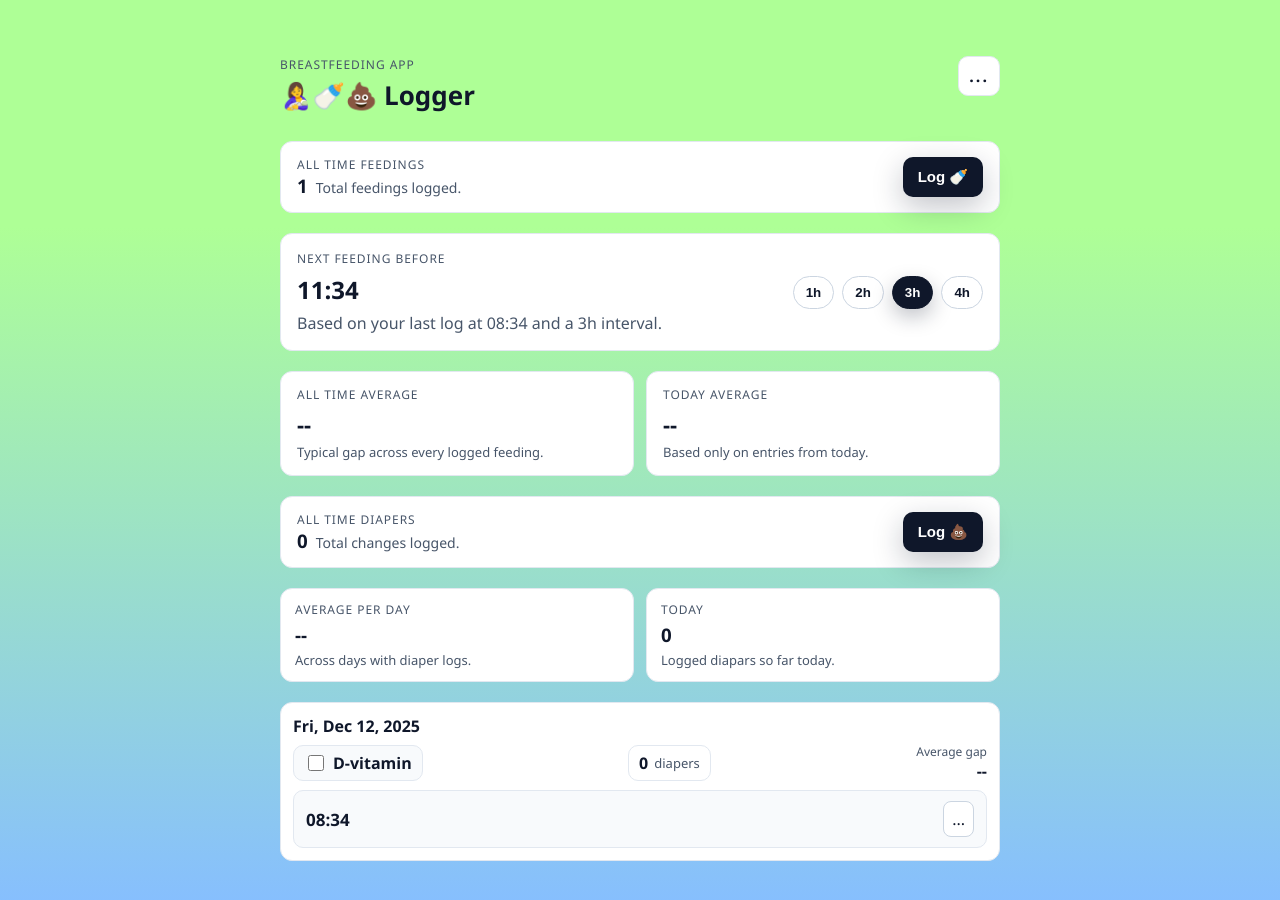
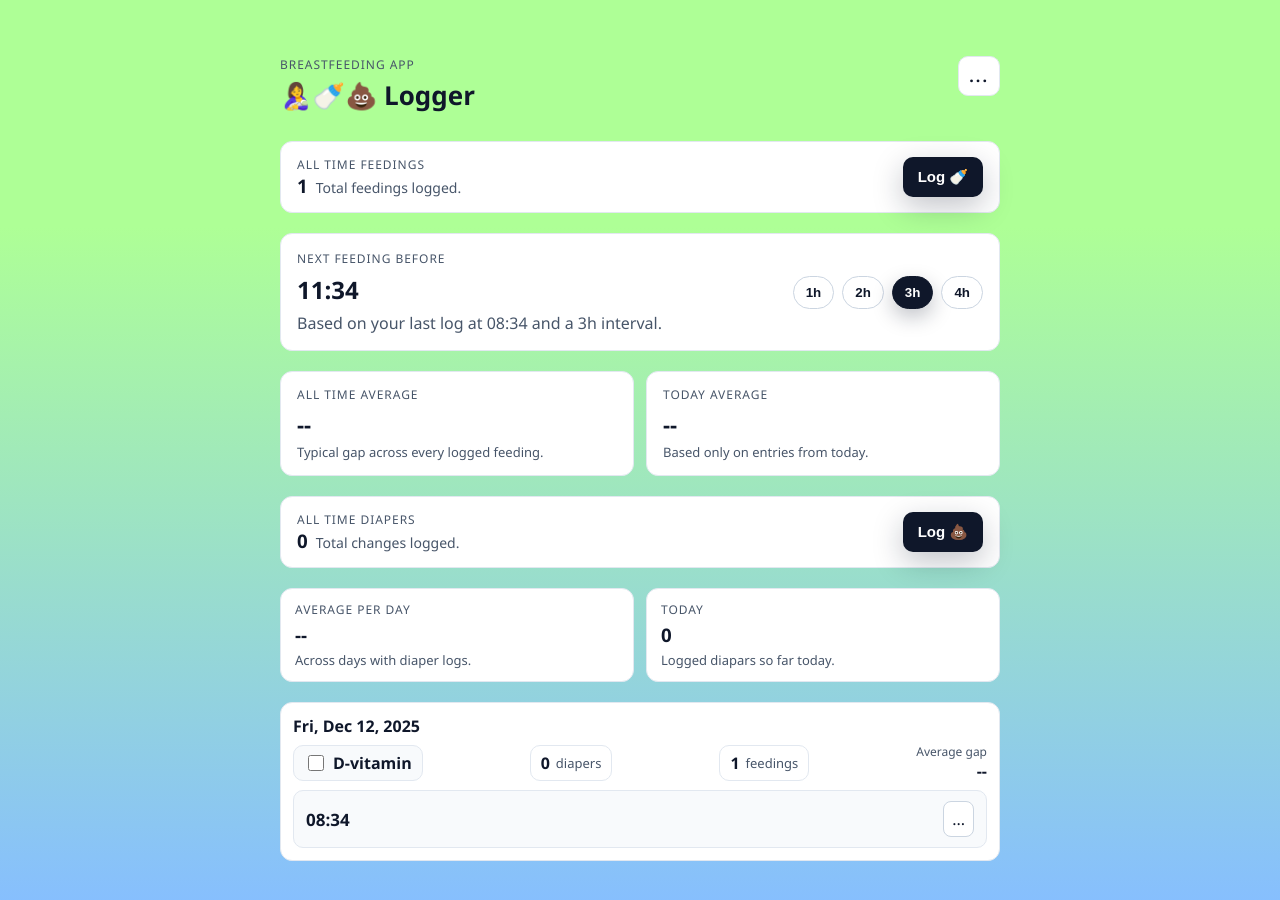
Before and after one commit to FeffCodeMaster/breastfeeding-timer-app, a React (Create React App) app in the folder my-app/: page / in a window 1280 px wide. Both pictures are taken after a click on the button "Log 🍼". Shown: the top 900 px of the page. Built offline with nearby package versions, Linux system fonts and the light colour scheme.

Commit message:
Added total feedings on the day section

```diff
--- a/my-app/src/App.css
+++ b/my-app/src/App.css
@@ -317,6 +317,26 @@
   flex-wrap: wrap;
 }
 
+.group__feedings {
+  display: inline-flex;
+  align-items: center;
+  gap: 6px;
+  padding: 6px 10px;
+  border: 1px solid #e2e8f0;
+  border-radius: 10px;
+  background: #ffffff;
+}
+
+.group__feedings-count {
+  font-weight: 700;
+  color: #0f172a;
+}
+
+.group__feedings-label {
+  color: #475569;
+  font-size: 13px;
+}
+
 .group__diapers {
   display: inline-flex;
   align-items: center;
--- a/my-app/src/App.tsx
+++ b/my-app/src/App.tsx
@@ -347,8 +347,6 @@ function App() {
           </button>
         </section>
 
-
-
         <section className="diaper-stats" aria-label="Diaper stats">
           <div className="diaper-card">
             <p className="eyebrow">Average per day</p>
@@ -361,9 +359,6 @@ function App() {
             <p className="lede lede--small">Logged diapars so far today.</p>
           </div>
         </section>
-
-
-
 
         {hasEntries ? (
           <div className="groups" role="list">
@@ -384,6 +379,10 @@ function App() {
                     <div className="group__diapers" aria-label={`Diapers for ${group.label}`}>
                       <span className="group__diapers-count">{diaperCountsByDay.get(group.key) || 0}</span>
                       <span className="group__diapers-label">diapers</span>
+                    </div>
+                    <div className="group__feedings" aria-label={`Feedings for ${group.label}`}>
+                      <span className="group__feedings-count">{group.entries.length}</span>
+                      <span className="group__feedings-label">feedings</span>
                     </div>
                     <div className="group__average" aria-label={`Average interval for ${group.label}`}>
                       <p className="group__average-label">Average gap</p>
```
